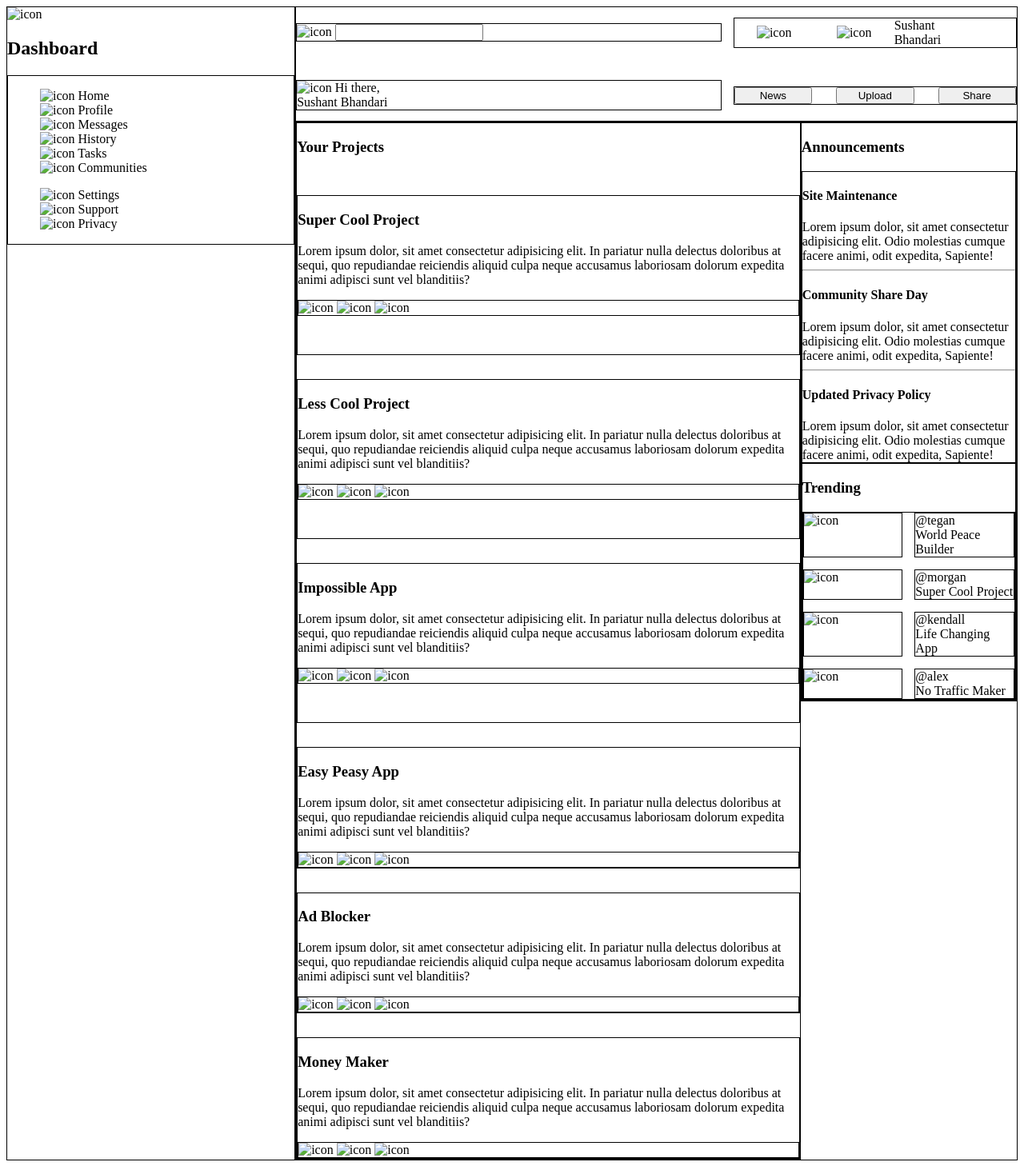
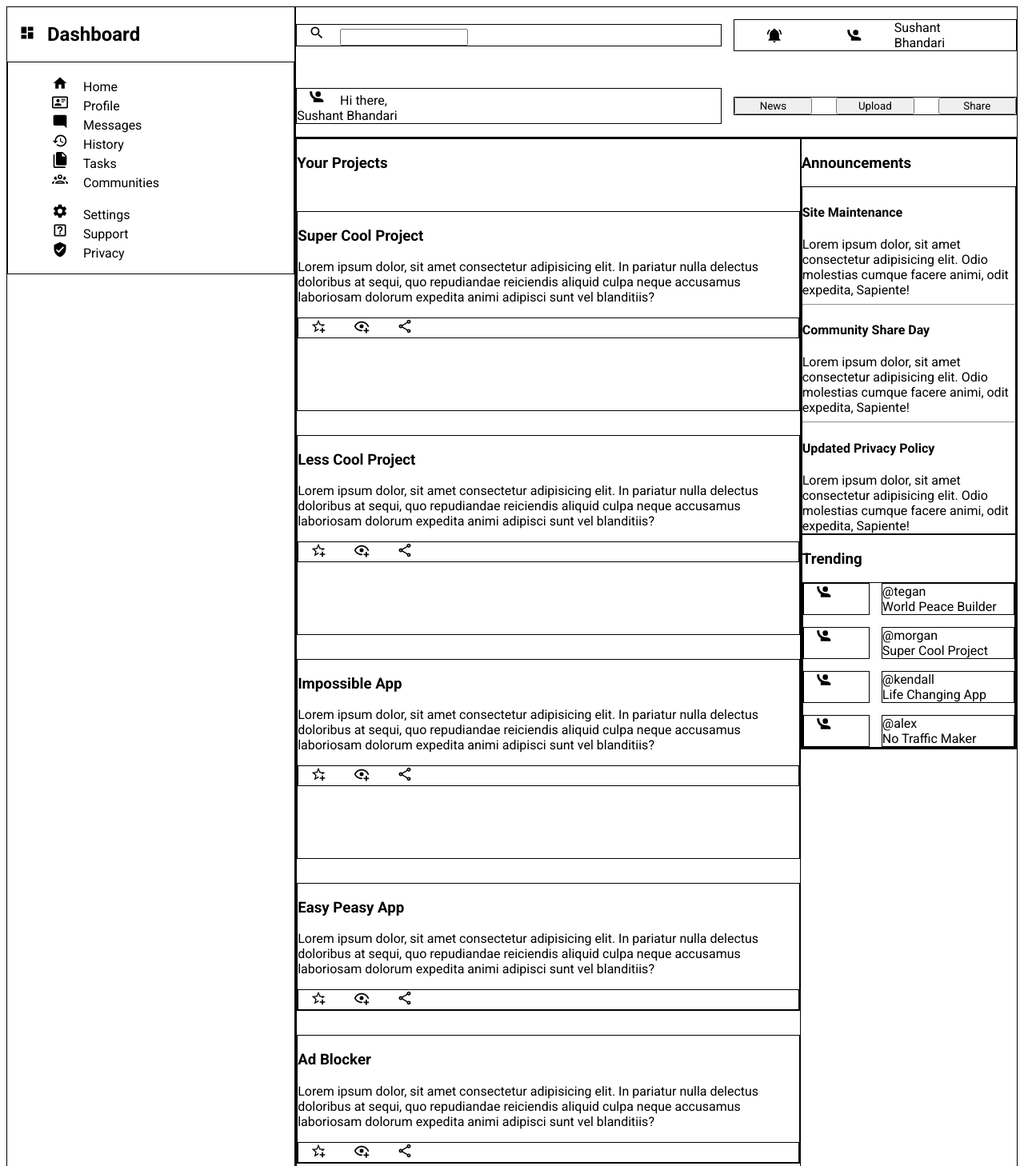
Before and after one commit to SushantBhn/admin-dashboard, a plain HTML site: page index.html in a window 1280 px wide. Shown: the top 1458 px of the page at 80% size. Drawn offline with Linux system fonts and the light colour scheme; a web font is replaced by a local one.

Commit message:
Replace placeholder images with real images

```diff
--- a/index.html
+++ b/index.html
@@ -5,21 +5,24 @@
     <meta name="viewport" content="width=device-width, initial-scale=1.0">
     <title>Admin Dashboard</title>
     <link rel="stylesheet" href="style.css">
+    <link rel="preconnect" href="https://fonts.googleapis.com">
+    <link rel="preconnect" href="https://fonts.gstatic.com" crossorigin>
+    <link href="https://fonts.googleapis.com/css2?family=Big+Shoulders:opsz,wght@10..72,100..900&family=Roboto:ital,wght@0,100..900;1,100..900&display=swap" rel="stylesheet">
 </head>
 <body>
     <div class="container">
         <div class="header">
             <div class="search-bar">
-                <img alt="icon">
+                <img src="images/magnify.svg" alt="icon">
                 <input type="search" id="searchbar" name="searchbar">
             </div>
             <div class="user-info1">
-                <img alt="icon">
-                <img alt="icon">
+                <img src="images/bell-ring.svg" alt="icon">
+                <img src="images/human-greeting-variant.svg" alt="icon">
                 <span>Sushant Bhandari</span>
             </div>
             <div class="user-info2">
-                <img alt="icon">
+                <img src="images/human-greeting-variant.svg" alt="icon">
                 <span>
                     Hi there, <br>
                     Sushant Bhandari
@@ -33,22 +36,22 @@
         </div>
 
         <div class="sidebar">
-            <img alt="icon"><h2>Dashboard</h2>
+            <img src="images/view-dashboard.svg" alt="icon"><h2>Dashboard</h2>
 
             <div class="nav">
                 <ul>
-                    <li><img alt="icon"> Home</li>
-                    <li><img alt="icon"> Profile</li>
-                    <li><img alt="icon"> Messages</li>
-                    <li><img alt="icon"> History</li>
-                    <li><img alt="icon"> Tasks</li>
-                    <li><img alt="icon"> Communities</li>
+                    <li><img src="images/home.svg" alt="icon"> Home</li>
+                    <li><img src="images/card-account-details-outline.svg" alt="icon"> Profile</li>
+                    <li><img src="images/message-reply.svg" alt="icon"> Messages</li>
+                    <li><img src="images/history.svg" alt="icon"> History</li>
+                    <li><img src="images/file-multiple.svg" alt="icon"> Tasks</li>
+                    <li><img src="images/account-group-outline.svg" alt="icon"> Communities</li>
                 </ul>
 
                 <ul>
-                    <li><img alt="icon"> Settings</li>
-                    <li><img alt="icon"> Support</li>
-                    <li><img alt="icon"> Privacy</li>
+                    <li><img src="images/cog.svg" alt="icon"> Settings</li>
+                    <li><img src="images/help-box-outline.svg" alt="icon"> Support</li>
+                    <li><img src="images/shield-check.svg" alt="icon"> Privacy</li>
                 </ul>
             </div>
         </div>
@@ -60,54 +63,54 @@
                     <h3>Super Cool Project</h3>
                     <p>Lorem ipsum dolor, sit amet consectetur adipisicing elit. In pariatur nulla delectus doloribus at sequi, quo repudiandae reiciendis aliquid culpa neque accusamus laboriosam dolorum expedita animi adipisci sunt vel blanditiis?</p>
                     <div>
-                        <img alt="icon">
-                        <img alt="icon">
-                        <img alt="icon">
+                        <img src="images/star-plus-outline.svg" alt="icon">
+                        <img src="images/eye-plus-outline.svg" alt="icon">
+                        <img src="images/share-variant-outline.svg" alt="icon">
                     </div>
                 </div>
                 <div class="project">
                     <h3>Less Cool Project</h3>
                     <p>Lorem ipsum dolor, sit amet consectetur adipisicing elit. In pariatur nulla delectus doloribus at sequi, quo repudiandae reiciendis aliquid culpa neque accusamus laboriosam dolorum expedita animi adipisci sunt vel blanditiis?</p>
                     <div>
-                        <img alt="icon">
-                        <img alt="icon">
-                        <img alt="icon">
+                        <img src="images/star-plus-outline.svg" alt="icon">
+                        <img src="images/eye-plus-outline.svg" alt="icon">
+                        <img src="images/share-variant-outline.svg" alt="icon">
                     </div>
                 </div>
                 <div class="project">
                     <h3>Impossible App</h3>
                     <p>Lorem ipsum dolor, sit amet consectetur adipisicing elit. In pariatur nulla delectus doloribus at sequi, quo repudiandae reiciendis aliquid culpa neque accusamus laboriosam dolorum expedita animi adipisci sunt vel blanditiis?</p>
                     <div>
-                        <img alt="icon">
-                        <img alt="icon">
-                        <img alt="icon">
+                        <img src="images/star-plus-outline.svg" alt="icon">
+                        <img src="images/eye-plus-outline.svg" alt="icon">
+                        <img src="images/share-variant-outline.svg" alt="icon">
                     </div>
                 </div>
                 <div class="project">
                     <h3>Easy Peasy App</h3>
                     <p>Lorem ipsum dolor, sit amet consectetur adipisicing elit. In pariatur nulla delectus doloribus at sequi, quo repudiandae reiciendis aliquid culpa neque accusamus laboriosam dolorum expedita animi adipisci sunt vel blanditiis?</p>
                     <div>
-                        <img alt="icon">
-                        <img alt="icon">
-                        <img alt="icon">
+                        <img src="images/star-plus-outline.svg" alt="icon">
+                        <img src="images/eye-plus-outline.svg" alt="icon">
+                        <img src="images/share-variant-outline.svg" alt="icon">
                     </div>
                 </div>
                 <div class="project">
                     <h3>Ad Blocker</h3>
                     <p>Lorem ipsum dolor, sit amet consectetur adipisicing elit. In pariatur nulla delectus doloribus at sequi, quo repudiandae reiciendis aliquid culpa neque accusamus laboriosam dolorum expedita animi adipisci sunt vel blanditiis?</p>
                     <div>
-                        <img alt="icon">
-                        <img alt="icon">
-                        <img alt="icon">
+                        <img src="images/star-plus-outline.svg" alt="icon">
+                        <img src="images/eye-plus-outline.svg" alt="icon">
+                        <img src="images/share-variant-outline.svg" alt="icon">
                     </div>
                 </div>
                 <div class="project">
                     <h3>Money Maker</h3>
                     <p>Lorem ipsum dolor, sit amet consectetur adipisicing elit. In pariatur nulla delectus doloribus at sequi, quo repudiandae reiciendis aliquid culpa neque accusamus laboriosam dolorum expedita animi adipisci sunt vel blanditiis?</p>
                     <div>
-                        <img alt="icon">
-                        <img alt="icon">
-                        <img alt="icon">
+                        <img src="images/star-plus-outline.svg" alt="icon">
+                        <img src="images/eye-plus-outline.svg" alt="icon">
+                        <img src="images/share-variant-outline.svg" alt="icon">
                     </div>
                 </div>
             </div>
@@ -129,22 +132,22 @@
             <div class="trending">
                 <h3>Trending</h3>
                 <div>
-                    <div><img alt="icon"></div>
+                    <div><img src="images/human-greeting-variant.svg" alt="icon"></div>
                     <div>
                         @tegan <br>
                         World Peace Builder
                     </div>
-                    <div><img alt="icon"></div>
+                    <div><img src="images/human-greeting-variant.svg" alt="icon"></div>
                     <div>
                         @morgan <br>
                         Super Cool Project
                     </div>
-                    <div><img alt="icon"></div>
+                    <div><img src="images/human-greeting-variant.svg" alt="icon"></div>
                     <div>
                         @kendall <br>
                         Life Changing App
                     </div>
-                    <div><img alt="icon"></div>
+                    <div><img src="images/human-greeting-variant.svg" alt="icon"></div>
                     <div>
                         @alex <br>
                         No Traffic Maker
--- a/style.css
+++ b/style.css
@@ -1,3 +1,12 @@
+* {
+    font-family: Roboto, sans-serif;
+}
+
+img {
+    width: 50px;
+    height: 20px;
+}
+
 .container div {
     border: 1px solid black;
 }
@@ -40,6 +49,10 @@
     gap: 15px; */
 }
 
+.sidebar > h2 {
+    display: inline-block;
+}
+
 ul {
     list-style-type: none;
 }
@@ -57,7 +70,7 @@ ul {
     grid-area: projects;
     display: grid;
     grid-template-columns: repeat(auto-fit, minmax(300px, 1fr));
-    grid-template-rows: 60px 200px 200px 200px;
+    grid-template-rows: 60px 250px 250px 250px;
     gap: 30px;
 }
 
@@ -80,6 +93,6 @@ ul {
 
 .trending > div {
     display: grid;
-    grid-template-columns: 1fr 1fr;
+    grid-template-columns: 1fr 2fr;
     gap: 15px;
 }
```
Also changed, not shown: images/account-group-outline.svg (added), images/bell-ring.svg (added), images/card-account-details-outline.svg (added), images/cog.svg (added), images/eye-plus-outline.svg (added), images/file-multiple.svg (added), images/help-box-outline.svg (added), images/history.svg (added), images/home.svg (added), images/human-greeting-variant.svg (added), images/magnify.svg (added), images/message-reply.svg (added), images/share-variant-outline.svg (added), images/shield-check.svg (added), 2 more files.
